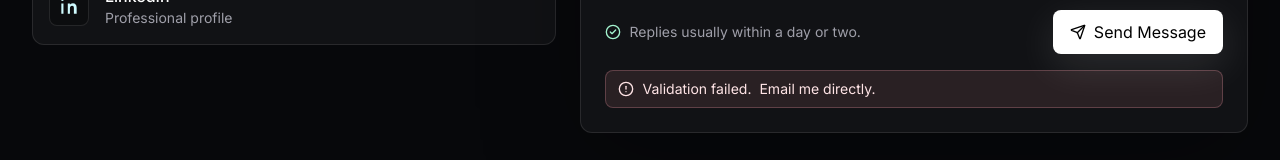
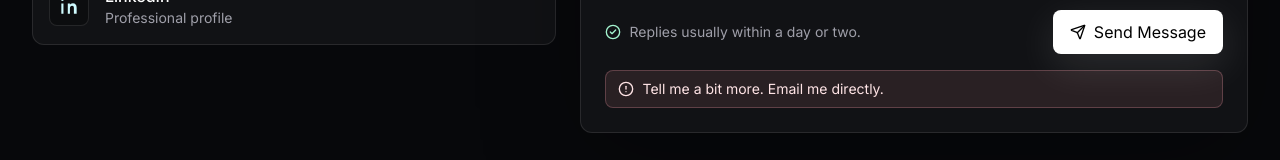
Before and after one commit to jumaoasjoshua322-maker/portfolio, a Next.js app: page / in a window 1280 px wide. Both pictures are taken after typing "Sample", "name@example.com", "Sample" into the empty fields and a click on the button "Send Message". Shown: the part 8936-9096 px from the top of the page. Built offline with nearby package versions, Linux system fonts and the light colour scheme; no server answers.

Commit message:
Surface specific validation error from /api/contact; tighten client-side limits

```diff
--- a/src/app/api/contact/route.ts
+++ b/src/app/api/contact/route.ts
@@ -50,13 +50,11 @@ export async function POST(request: Request) {
 
   const parsed = ContactPayload.safeParse(json);
   if (!parsed.success) {
-    return NextResponse.json(
-      {
-        error: "Validation failed.",
-        issues: parsed.error.flatten().fieldErrors,
-      },
-      { status: 400 },
-    );
+    // Pick the first issue and surface it as a single readable line.
+    // Fall back to a generic message if zod ever returns no issues.
+    const firstIssue = parsed.error.issues[0];
+    const message = firstIssue?.message ?? "Please check the form fields.";
+    return NextResponse.json({ error: message }, { status: 400 });
   }
 
   const { name, email, type, message, website } = parsed.data;
--- a/src/components/contact-section.tsx
+++ b/src/components/contact-section.tsx
@@ -184,7 +184,13 @@ export function ContactSection() {
             <div className="grid gap-4 sm:grid-cols-2">
               <label className="space-y-2">
                 <span className="text-sm font-medium text-zinc-300">Name</span>
-                <Input name="name" placeholder="Your name" required />
+                <Input
+                  name="name"
+                  placeholder="Your name"
+                  required
+                  minLength={2}
+                  maxLength={80}
+                />
               </label>
               <label className="space-y-2">
                 <span className="text-sm font-medium text-zinc-300">Email</span>
@@ -193,6 +199,7 @@ export function ContactSection() {
                   type="email"
                   placeholder="you@example.com"
                   required
+                  maxLength={120}
                 />
               </label>
             </div>
@@ -222,9 +229,10 @@ export function ContactSection() {
               <span className="text-sm font-medium text-zinc-300">Message</span>
               <Textarea
                 name="message"
-                placeholder="Tell Joshua about the role, project, timeline, or next step."
+                placeholder="Tell Joshua about the role, project, timeline, or next step. (10+ characters)"
                 required
                 minLength={10}
+                maxLength={4000}
               />
             </label>
 
@@ -259,11 +267,12 @@ export function ContactSection() {
             ) : null}
 
             {formState.status === "error" ? (
-              <p
+              <div
                 className="mt-4 flex items-start gap-2 rounded-lg border border-rose-300/25 bg-rose-300/10 px-3 py-2 text-sm text-rose-100"
                 role="alert"
               >
                 <AlertCircle className="mt-0.5 h-4 w-4 shrink-0" />
+                <p>
                   {formState.message}{" "}
                   <a
                     className="underline underline-offset-2"
@@ -272,6 +281,7 @@ export function ContactSection() {
                     Email me directly.
                   </a>
                 </p>
+              </div>
             ) : null}
           </form>
         </Reveal>
```
Lines whose indentation alone changed are shown as unchanged.
